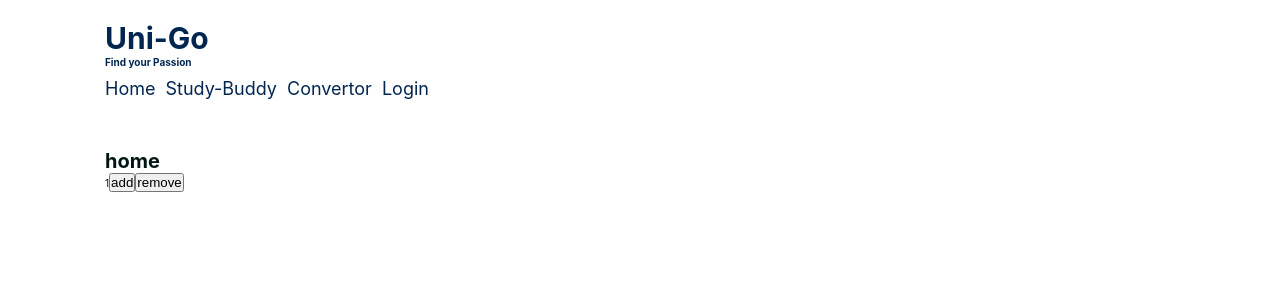
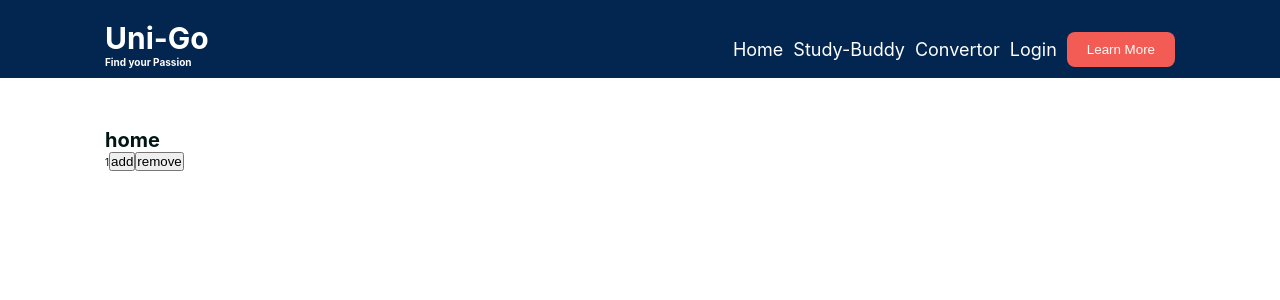
Before and after one commit to iddyboi/next-app, a Next.js app: page / in a window 1280 px wide. Shown: the top 300 px of the page. Built offline with nearby package versions, Linux system fonts and the light colour scheme.

Commit message:
re constructor of navigation header

```diff
--- a/src/components/Layout.tsx
+++ b/src/components/Layout.tsx
@@ -2,11 +2,16 @@ import Link from "next/link";
 import styled from "styled-components";
 import { Container } from "../../styles/utility-styles";
 import { Subtitle, Title } from "../../styles/fonts";
-import React from "react";
+import Button from "../components/UI/Button";
 
 const NavLinks = styled.ul`
   display: flex;
+  align-items: center;
   font-size: ${({ theme }) => theme.fonts.md};
+  padding: 0.3rem 0;
+  @media (min-width: 768px) {
+    padding: 0 0;
+  }
   li {
     font-size: 1rem;
     @media (min-width: 768px) {
@@ -16,7 +21,7 @@ const NavLinks = styled.ul`
   a {
     margin-right: 10px;
     text-decoration: none;
-    color: ${({ theme }) => theme.colors.primary};
+    color: ${({ theme }) => theme.colors.white};
     &:hover {
       color: #ee0606;
     }
@@ -25,14 +30,32 @@ const NavLinks = styled.ul`
 const HeaderContainer = styled(Container)`
   margin-bottom: 50px;
   padding-top: 20px;
+  @media (min-width: 768px) {
+    display: flex;
+    align-items: center;
+    justify-content: space-between;
+  }
+
+  h1 {
+    color: ${({ theme }) => theme.colors.white};
+  }
+
+  h2 {
+    color: ${({ theme }) => theme.colors.white};
+  }
+`;
+const HeaderWrapper = styled.header`
+  background-color: ${({ theme }) => theme.colors.primary};
 `;
 
 function Layout() {
   return (
-    <>
+    <HeaderWrapper>
       <HeaderContainer>
-        <Title fontSize="3rem">Uni-Go</Title>
-        <Subtitle>Find your Passion</Subtitle>
+        <div>
+          <Title fontSize="3rem">Uni-Go</Title>
+          <Subtitle>Find your Passion</Subtitle>
+        </div>
         <NavLinks>
           <li>
             <Link href="/">Home</Link>
@@ -49,9 +72,10 @@ function Layout() {
             {" "}
             <Link href="/login">Login</Link>
           </li>
+          <Button>Learn More</Button>
         </NavLinks>
       </HeaderContainer>
-    </>
+    </HeaderWrapper>
   );
 }
 
--- a/src/components/UI/Button.tsx
+++ b/src/components/UI/Button.tsx
@@ -19,9 +19,15 @@ export default Button;
 
 const CustomButton = styled.button`
   border: none;
-  background-color: #2828a3;
+  background-color: ${({ theme }) => theme.colors.orange};
   color: #fff;
   padding: 1rem 2rem;
   cursor: pointer;
   display: inline-block;
+  border-radius: 8px;
+  transition: all 0.3s ease-in-out;
+  &:hover {
+    background-color: ${({ theme }) => theme.colors.yellow};
+    color: ${({ theme }) => theme.colors.primary};
+  }
 `;
--- a/styles/styled.js
+++ b/styles/styled.ts
@@ -28,6 +28,7 @@ export const theme = {
     white: "#fff",
     grey: "#a5a5a5",
     orange: "#f25c54",
+    yellow: "#ffcb47",
   },
   fonts: {
     sm: "1.5rem",
```
Also changed, not shown: styles/fonts.ts (renamed from styles/fonts.js).
